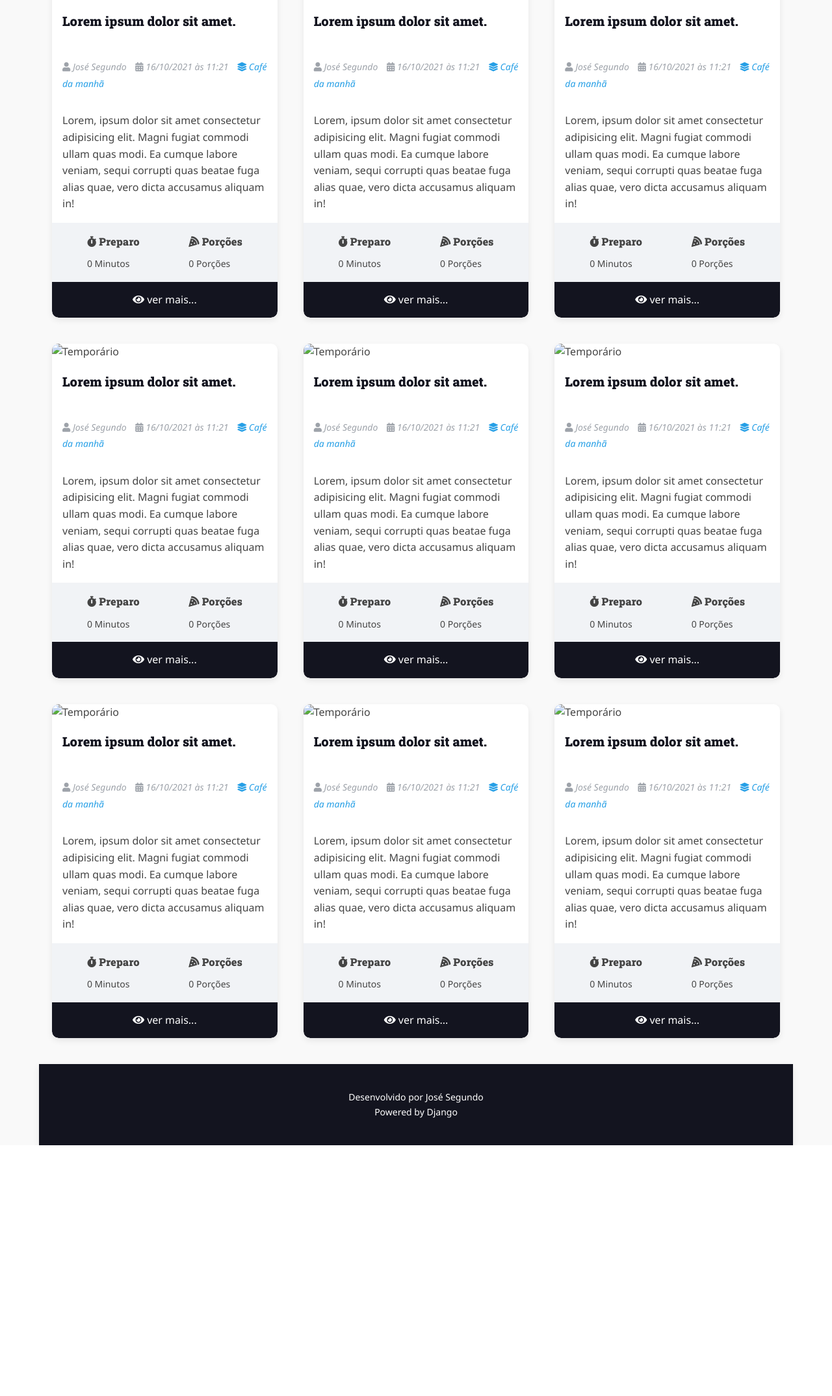
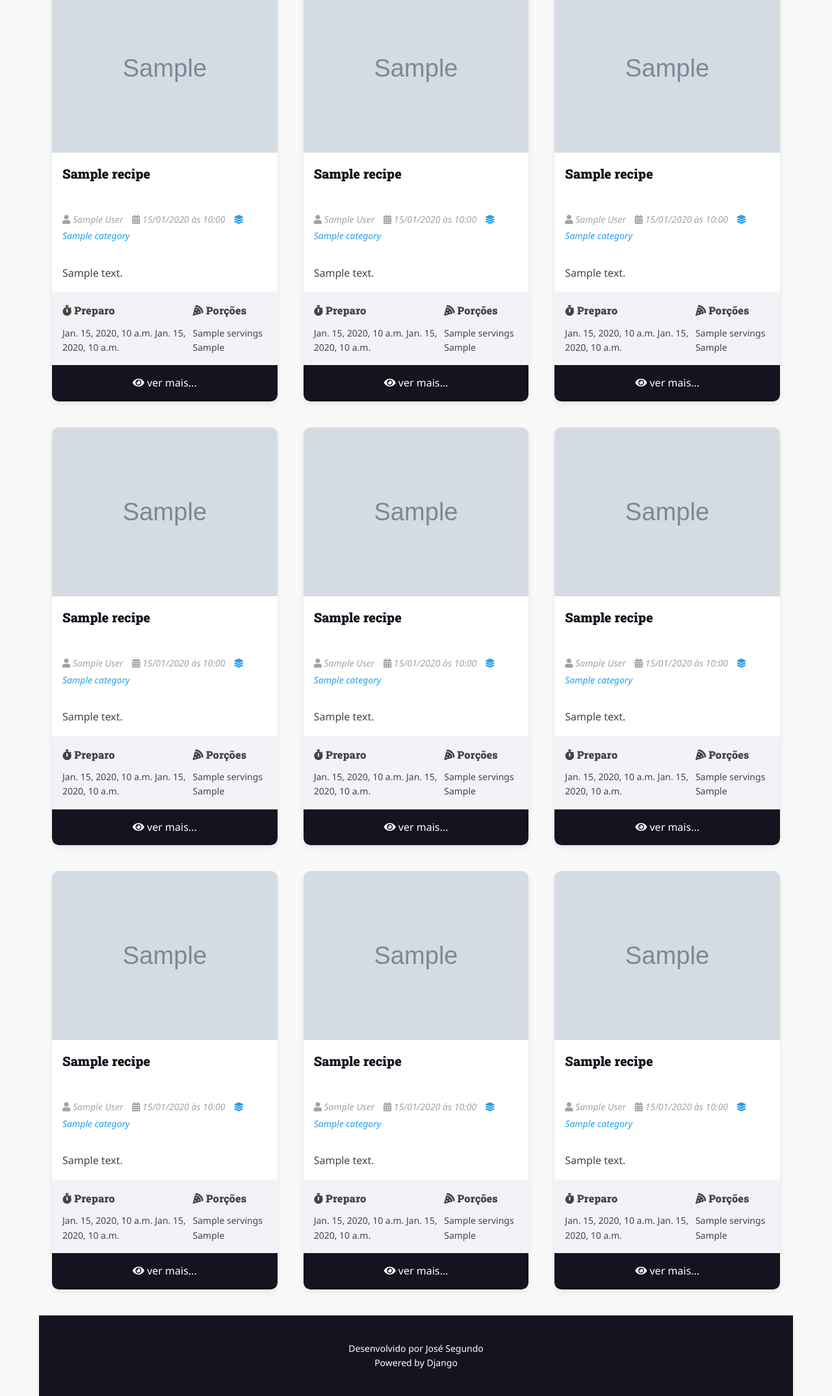
Before and after one commit to JoseEnioSegundo/Projeto_Receitas, a Django app: template recipes/templates/recipes/pages/home.html in a window 1280 px wide. Shown: the part 240-2389 px from the top of the page at 65% size. Before the commit the page ends 2003 px from the top, so only its background shows below. Run offline with Django 5.2, Linux system fonts and the light colour scheme; the template is opened without the code that fills it: most values are stand-ins (such as "Sample title", 1, 10 or a date in 2020); grey boxes marked "Sample" are stand-in pictures; parts of the project's set-up code (start-up, migrations or seed data) failed here and were passed over; some libraries are stand-ins or nearby versions.

Commit message:
Add image fallback and load static in partial

```diff
--- a/recipes/templates/recipes/partials/recipe.html
+++ b/recipes/templates/recipes/partials/recipe.html
@@ -1,45 +1,49 @@
+{% load static %}
+
 <div class="recipe recipe-list-item">
     <div class="recipe-cover">
-        <img src="https://via.placeholder.com/1280x720.png/269fe6" alt="Temporário">
+        {% if recipe.cover and recipe.cover.url %}
+            <img src="{{ recipe.cover.url }}" alt="{{ recipe.title }}">
+        {% else %}
+            <img src="{% static 'recipes/images/placeholder.svg' %}" alt="Sem imagem">
+        {% endif %}
     </div>
     <div class="recipe-title-container">
-        <h2 class="recipe-title">Lorem ipsum dolor sit amet.</h2>
+        <h2 class="recipe-title">{{ recipe.title }}</h2>
     </div>
 
     <div class="recipe-author">
         <span class="recipe-author-item">
             <i class="fas fa-user"></i>
-            José Segundo
+            {{ recipe.author.first_name }} {{ recipe.author.last_name }}
         </span>
         <span class="recipe-author-item">
             <i class="fas fa-calendar-alt"></i>
-            16/10/2021 às 11:21
+            {{ recipe.created_at|date:"d/m/Y" }} às {{ recipe.created_at|date:"H:i" }}
         </span>
         <span class="recipe-author-item">
             <a href="/recipes/category/cafe-da-manha/">
                 <i class="fas fa-layer-group"></i>
-                <span>Café da manhã</span>
+                <span>{{ recipe.category.name }}</span>
             </a>
         </span>
     </div>
 
     <div class="recipe-content">
-        <p>Lorem, ipsum dolor sit amet consectetur adipisicing elit. Magni fugiat commodi ullam quas modi.
-            Ea cumque labore veniam, sequi corrupti quas beatae fuga alias quae, vero dicta accusamus
-            aliquam in!</p>
+        <p>{{ recipe.description }}</p>
     </div>
 
     <div class="recipe-meta-container">
         <div class="recipe-meta recipe-preparation">
             <h3 class="recipe-meta-title"><i class="fas fa-stopwatch"></i> Preparo</h3>
             <div class="recipe-meta-text">
-                0 Minutos
+                {{ recipe.preparation_time }} {{ recipe.preparation_time_unit }}
             </div>
         </div>
         <div class="recipe-meta recipe-servings">
             <h3 class="recipe-meta-title"><i class="fas fa-pizza-slice"></i> Porções</h3>
             <div class="recipe-meta-text">
-                0 Porções
+                {{ recipe.servings }} {{ recipe.servings_unit }}
             </div>
         </div>
     </div>
```
